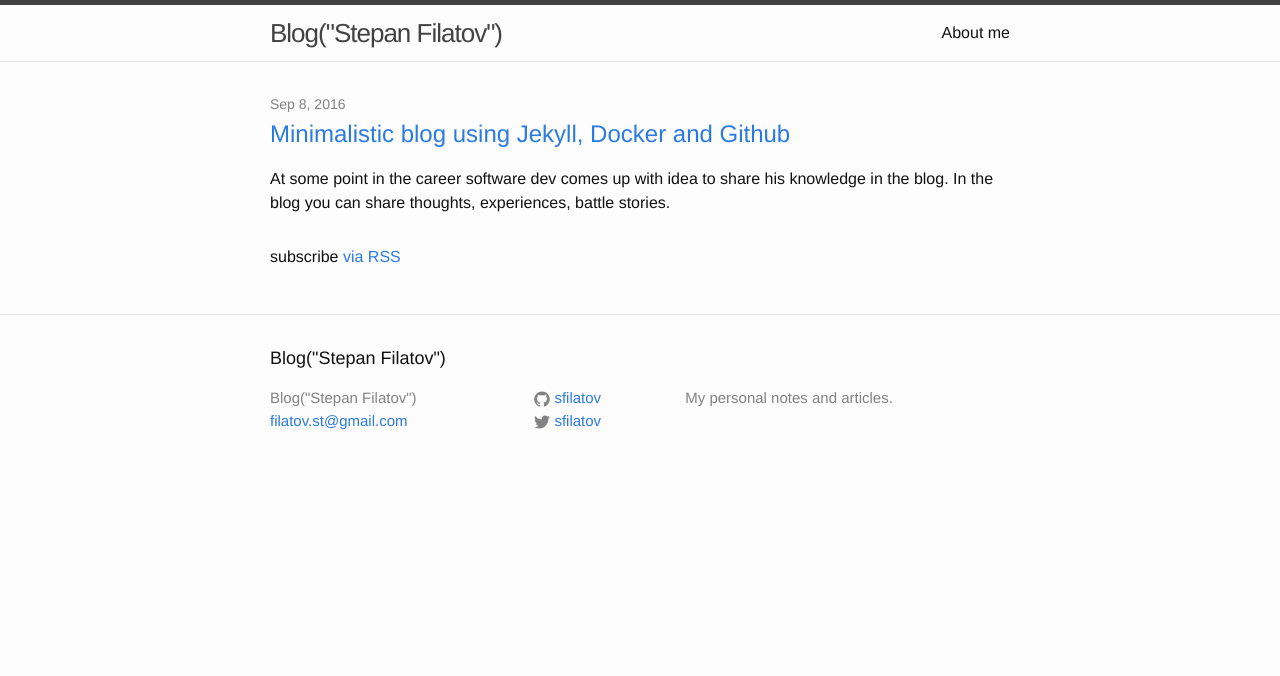
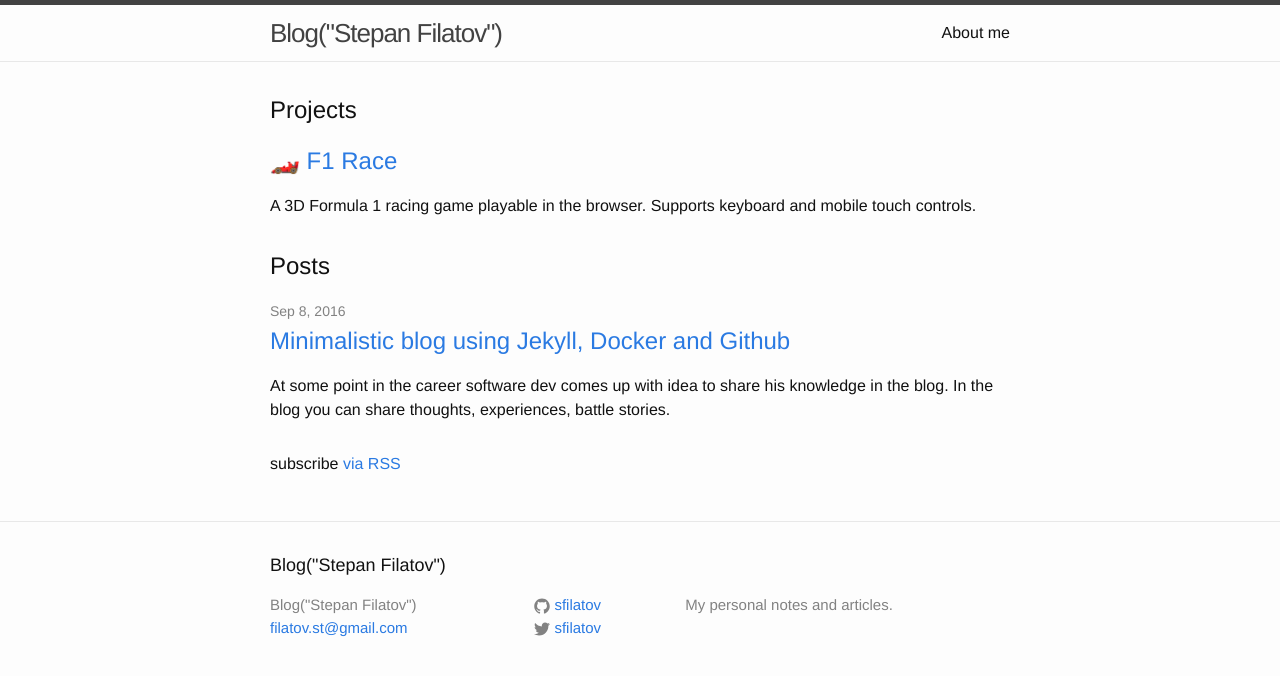
Before and after one commit to sfilatov/sfilatov.github.io, a Jekyll site: the page built from index.html, in a window 1280 px wide. Shown: the top 676 px of the page. Built offline with Jekyll 4.4.1, drawn with Linux system fonts in a browser that asks for light colours.

Commit message:
Add F1 Race game link to homepage
Co-authored-by: Copilot <223556219+Copilot@users.noreply.github.com>

```diff
--- a/index.html
+++ b/index.html
@@ -4,6 +4,15 @@ layout: default
 
 <div class="home">
 
+  <h2>Projects</h2>
+  <ul class="post-list">
+    <li>
+      <h2><a class="post-link" href="/f1-game/">🏎️ F1 Race</a></h2>
+      <p>A 3D Formula 1 racing game playable in the browser. Supports keyboard and mobile touch controls.</p>
+    </li>
+  </ul>
+
+  <h2>Posts</h2>
   <ul class="post-list">
     {% for post in site.posts %}
       <li>
```
